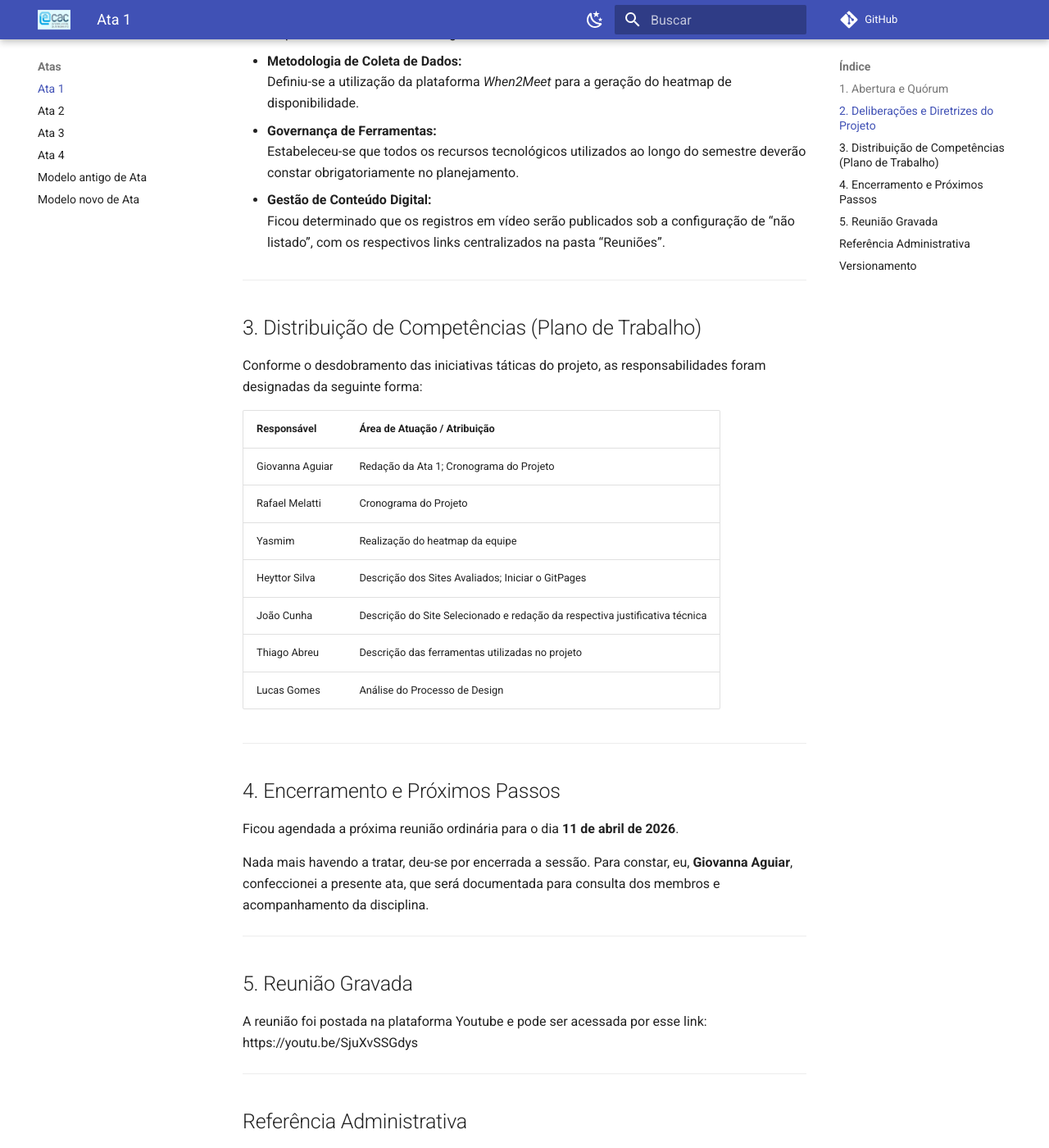
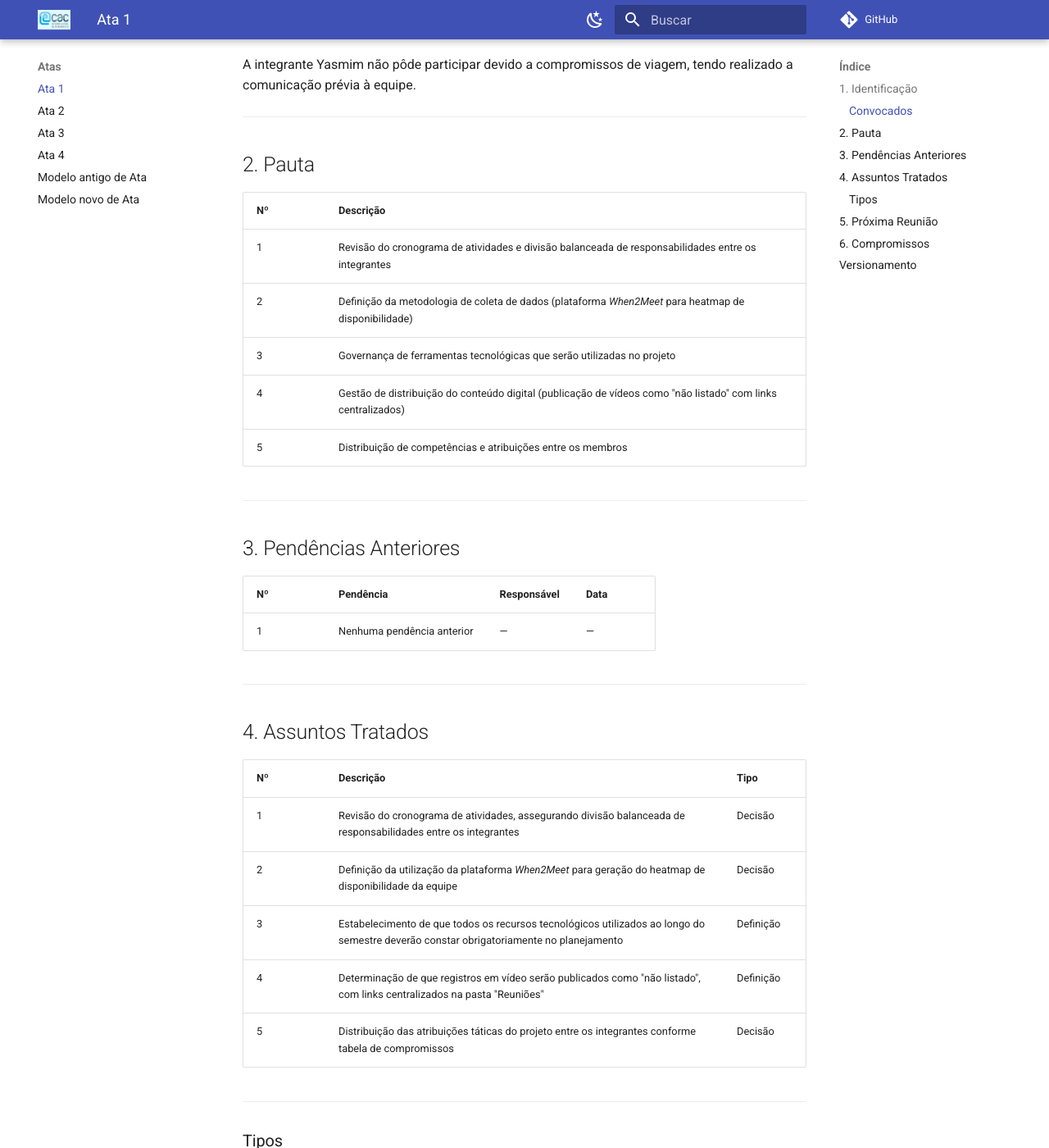
Before and after one commit to Interacao-Humano-Computador/2026.1-Grupo01, an MkDocs documentation site: the page built from docs/atas/ata_1.md, in a window 1280 px wide and 1400 px high, scrolled down 1006 px. Shown: the whole window at 82% size. Built offline with MkDocs 1.6.1 and Material for MkDocs 9.7.7, drawn with Linux system fonts in a browser that asks for light colours; comment, search, counter and statistics services are not loaded; some of the changed text lies outside the part shown.

```diff
--- a/docs/atas/ata_1.md
+++ b/docs/atas/ata_1.md
@@ -1,77 +1,100 @@
-# ATA DE REUNIÃO ORDINÁRIA – GRUPO 1
-**Disciplina:** Interação Humano-Computador (2026.1)
+# Ata de Reunião
+
+## 1. Identificação
+
+**Data: 09/04/2026**
+**Hora de Início: 21:23**
+**Hora de Término: 21:34**
+
+- Previsto: Delegar as correções solicitadas pelo professor após a apresentação do grupo e a organização da segunda entrega
+
+- Realizado:
+
+**Local: Remoto pela plataforma Discord**
+**Redator: Giovanna Aguiar**
+
+**Projeto: IHC-ECAC**
 
 ---
 
-## 1. Abertura e Quórum
+### Convocados
 
-Aos nove dias do mês de abril do ano de dois mil e vinte e seis, às vinte e uma horas e vinte e três, via plataforma de videoconferência Discord, realizou-se a sessão de planejamento do Grupo 1 da disciplina de Interação Humano-Computador.
-
-A reunião foi realizada com o comparecimento dos membros:
-
-- Giovanna Aguiar de Brito
-- Heyttor Augusto de Assis Silva
-- Rafael Oliveira Melatti
-- João Pedro de Morais Cunha
-- Lucas Gabriel Gomes
-- Thiago Gomes Pereira de Abreu
+| Nº | Nome | Presente |
+| :--- | :--- | :--- |
+| 1 | [Giovanna Aguiar de Brito](https://github.com/giovannabrito19) | Sim |
+| 2 | [Heyttor Augusto de Assis Silva](https://github.com/H3ytt0r62) | Sim |
+| 3 | [João Pedro de Morais Cunha](https://github.com/Blazemorales) | Sim |
+| 4 | [Lucas Gabriel Gomes Aguiar](https://github.com/lucaszg-g) | Sim |
+| 5 | [Rafael Oliveira Montagner Melatti](https://github.com/Romm-0) | Sim |
+| 6 | [Thiago Gomes Pereira de Abreu](https://github.com/thgomxs) | Sim |
+| 7 | [Yasmin Dayrell Albuquerque](https://github.com/YasminDayrell) | Não |
 
 **Justificativa de ausência:**
-A integrante Yasmim não pôde participar devido a compromissos de viagem, tendo realizado a comunicação prévia a equipe.
+
+A integrante Yasmim não pôde participar devido a compromissos de viagem, tendo realizado a comunicação prévia à equipe.
 
 ---
 
-## 2. Deliberações e Diretrizes do Projeto
+## 2. Pauta
 
-A pauta concentrou-se na definição das estratégias de execução para o projeto da disciplina. O grupo definiu as seguintes diretrizes:
-
-- **Planejamento de Entregas:**
-  Revisou-se o cronograma de atividades, assegurando a divisão balanceada de responsabilidades entre os integrantes.
-
-- **Metodologia de Coleta de Dados:**
-  Definiu-se a utilização da plataforma *When2Meet* para a geração do heatmap de disponibilidade.
-
-- **Governança de Ferramentas:**
-  Estabeleceu-se que todos os recursos tecnológicos utilizados ao longo do semestre deverão constar obrigatoriamente no planejamento.
-
-- **Gestão de Conteúdo Digital:**
-  Ficou determinado que os registros em vídeo serão publicados sob a configuração de “não listado”, com os respectivos links centralizados na pasta “Reuniões”.
+| Nº | Descrição |
+| :--- | :--- |
+| 1 | Revisão do cronograma de atividades e divisão balanceada de responsabilidades entre os integrantes |
+| 2 | Definição da metodologia de coleta de dados (plataforma *When2Meet* para heatmap de disponibilidade) |
+| 3 | Governança de ferramentas tecnológicas que serão utilizadas no projeto |
+| 4 | Gestão de distribuição do conteúdo digital (publicação de vídeos como "não listado" com links centralizados) |
+| 5 | Distribuição de competências e atribuições entre os membros |
 
 ---
 
-## 3. Distribuição de Competências (Plano de Trabalho)
+## 3. Pendências Anteriores
 
-Conforme o desdobramento das iniciativas táticas do projeto, as responsabilidades foram designadas da seguinte forma:
-
-| Responsável            | Área de Atuação / Atribuição |
-|----------------------|------------------------------|
-| Giovanna Aguiar      | Redação da Ata 1; Cronograma do Projeto|
-| Rafael Melatti       | Cronograma do Projeto|
-| Yasmim               | Realização do heatmap da equipe |
-| Heyttor Silva        | Descrição dos Sites Avaliados; Iniciar o GitPages |
-| João Cunha           | Descrição do Site Selecionado e redação da respectiva justificativa técnica |
-| Thiago Abreu         | Descrição das ferramentas utilizadas no projeto |
-| Lucas Gomes          | Análise do Processo de Design |
+| Nº | Pendência | Responsável | Data |
+| :--- | :--- | :--- | :--- |
+| 1 | Nenhuma pendência anterior | — | — |
 
 ---
 
-## 4. Encerramento e Próximos Passos
+## 4. Assuntos Tratados
 
-Ficou agendada a próxima reunião ordinária para o dia **11 de abril de 2026**.
-
-Nada mais havendo a tratar, deu-se por encerrada a sessão. Para constar, eu, **Giovanna Aguiar**, confeccionei a presente ata, que será documentada para consulta dos membros e acompanhamento da disciplina.
+| Nº | Descrição | Tipo |
+| :--- | :--- | :--- |
+| 1 | Revisão do cronograma de atividades, assegurando divisão balanceada de responsabilidades entre os integrantes | Decisão |
+| 2 | Definição da utilização da plataforma *When2Meet* para geração do heatmap de disponibilidade da equipe | Decisão |
+| 3 | Estabelecimento de que todos os recursos tecnológicos utilizados ao longo do semestre deverão constar obrigatoriamente no planejamento | Definição |
+| 4 | Determinação de que registros em vídeo serão publicados como "não listado", com links centralizados na pasta "Reuniões" | Definição |
+| 5 | Distribuição das atribuições táticas do projeto entre os integrantes conforme tabela de compromissos | Decisão |
 
 ---
 
-## 5. Reunião Gravada
+### Tipos
 
-A reunião foi postada na plataforma Youtube e pode ser acessada por esse link: https://youtu.be/SjuXvSSGdys
+- **Apresentação:** Exposição de assunto, sem necessidade de aprovação
+  _Ex.: leitura de atas anteriores_
+- **Decisão:** Execução aprovada, sem impacto em custo ou prazo
+- **Definição:** Impacta prazo e custo, mas já aprovada
+- **Solicitação:** Depende de análise de viabilidade
+- **Pendência:** Questão ainda não resolvida
 
 ---
 
-## Referência Administrativa
+## 5. Próxima Reunião
 
-Este documento foi estruturado com base nos padrões de redação oficial da Ata da 6ª Reunião Ordinária do Comitê de Governança Estratégica (CGE) do MDIC.
+**Data:** 11 de abril de 2026
+
+---
+
+## 6. Compromissos
+
+| Nº | Compromisso | Responsável | Data |
+| :--- | :--- | :--- | :--- |
+| 1 | Redação da Ata 1 e Cronograma do Projeto | [Giovanna](https://github.com/giovannabrito19) | — |
+| 2 | Cronograma do Projeto | [Rafael](https://github.com/Romm-0) | — |
+| 3 | Realização do heatmap da equipe | [Yasmim](https://github.com/YasminDayrell) | — |
+| 4 | Descrição dos Sites Avaliados e inicialização do GitPages | [Heyttor](https://github.com/H3ytt0r62) | — |
+| 5 | Descrição do Site Selecionado e redação da respectiva justificativa técnica | [João](https://github.com/Blazemorales) | — |
+| 6 | Descrição das ferramentas utilizadas no projeto | [Thiago](https://github.com/thgomxs) | — |
+| 7 | Análise do Processo de Design | [Lucas](https://github.com/lucaszg-g) | — |
 
 ---
 
@@ -79,5 +102,6 @@ Este documento foi estruturado com base nos padrões de redação oficial da Ata
 
 | Versão | Data | Descrição | Autor(es/as) | Revisor(es/as) |
 | :--- | :--- | :--- | :--- | :--- |
-| 1.0 | 09/04/2026 | Criação do documento e inicialização do mesmo | [Giovanna Aguiar ](https://github.com/giovannabrito19) | [Heyttor Augusto](https://github.com/H3ytt0r62) |
+| 1.0 | 09/04/2026 | Criação do documento e inicialização do mesmo | [Giovanna Aguiar](https://github.com/giovannabrito19) | [Heyttor Augusto](https://github.com/H3ytt0r62) |
 | 1.1 | 11/04/2026 | Correção do versionamento e diminuição da complexidade gramatical | [Rafael Melatti](https://github.com/Romm-0) | [Giovanna Aguiar](https://github.com/giovannabrito19) |
+| 2.0 | 15/04/2026 | Ata modificada para novo padrão de ata | [Rafael Melatti](https://github.com/Romm-0) | — |
```
Also changed, not shown: docs/atas/ata_2.md (+69 -33 lines), docs/atas/ata_3.md (+63 -39 lines), docs/atas/ata_4.md (+13 -14 lines).
